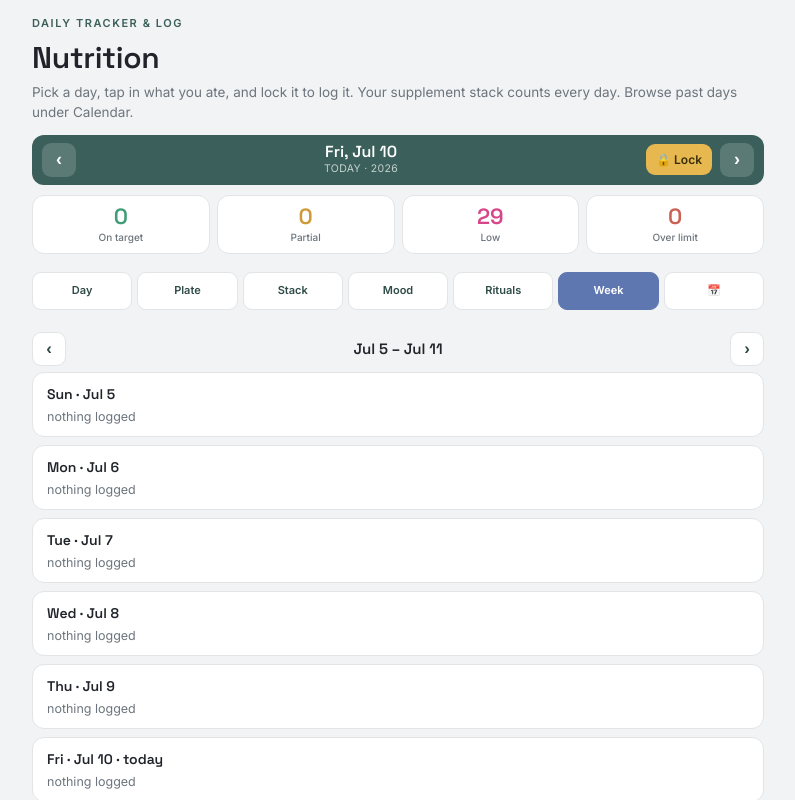
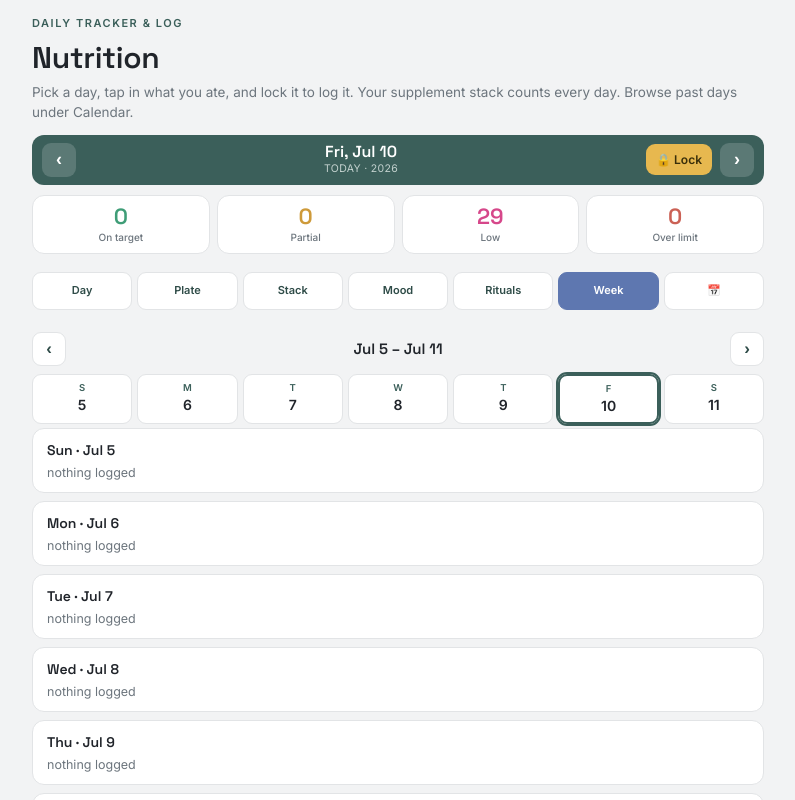
Before and after one commit to kimberlymreynolds/Nutrition-App, a React (Vite) app: page / in a window 1280 px wide. Both pictures are taken after a click on the element "Week". Shown: the top 800 px of the page, without its empty margins (242-1037 px from the left). Built offline with nearby package versions, Linux system fonts and the light colour scheme.

Commit message:
Week: restore the clickable colored day strip on top (kept detail cards below)
Co-Authored-By: Claude Fable 5 <noreply@anthropic.com>

```diff
--- a/src/components/WeekTab.jsx
+++ b/src/components/WeekTab.jsx
@@ -4,6 +4,7 @@ import { computeTotals, statusOf, ketoStatus, fmt, weekStartOf, shift, parseYmd,
 import NutrientGroups from './NutrientGroups.jsx';
 
 const SLEEP_MAP = Object.fromEntries(SLEEP_HRS.map((s) => [s.id, s.label]));
+const SLEEP_W = { u4: 25, '4_6': 50, '6_8': 75, '8p': 100 };
 
 export default function WeekTab({ state, actions }) {
   const start = weekStartOf(state.weekRef || state.activeDate);
@@ -34,6 +35,29 @@ export default function WeekTab({ state, actions }) {
         <button onClick={() => actions.setWeekRef(shift(weekStartOf(state.weekRef || state.activeDate), -7))}>‹</button>
         <div className="mo">{MONs[s.getMonth()]} {s.getDate()} – {MONs[e.getMonth()]} {e.getDate()}</div>
         <button onClick={() => actions.setWeekRef(shift(weekStartOf(state.weekRef || state.activeDate), 7))}>›</button>
+      </div>
+
+      <div className="wstrip">
+        {days.map((ds) => {
+          const dt = parseYmd(ds);
+          const r = state.days[ds];
+          const has = r && r.today && r.today.length > 0;
+          const mood = r && r.md ? MOOD_MAP[r.md] : null;
+          const cls = ['wcell'];
+          if (has && !mood) cls.push('has');
+          if (ds === state.activeDate) cls.push('active');
+          if (ds === TODAY) cls.push('today');
+          const style = mood ? { background: mood.med, borderColor: mood.color } : undefined;
+          const sleepW = r && r.sleepHrs ? SLEEP_W[r.sleepHrs] : null;
+          return (
+            <div className={cls.join(' ')} key={ds} style={style} onClick={() => actions.setActiveDate(ds)}>
+              <span className="wd">{DOW[dt.getDay()][0]}</span>
+              <span className="wn">{dt.getDate()}</span>
+              {mood ? <span className="msq" style={{ background: mood.color }} /> : (has ? <span className="wdot" /> : null)}
+              {sleepW ? <span className="slp" style={{ width: sleepW + '%' }} title="sleep" /> : null}
+            </div>
+          );
+        })}
       </div>
 
       {days.map((ds) => {
```
